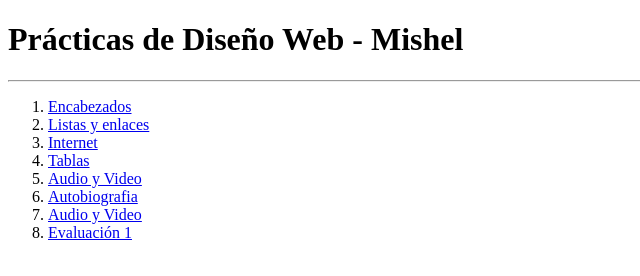
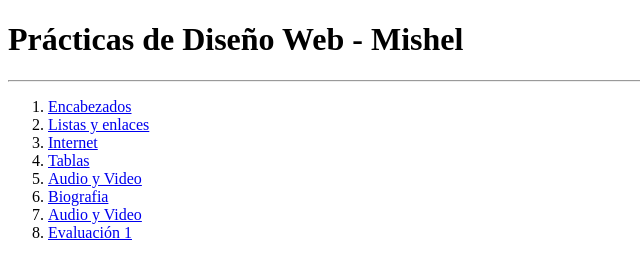
Before and after one commit to Mishedelcid2584/practicas-misheldelcid2, a plain HTML site: page index.html in a window 1280 px wide. Shown: the full height of the page, 0-640 px from the left. Drawn offline with Linux system fonts and the light colour scheme.

Commit message:
Update index.html

```diff
--- a/index.html
+++ b/index.html
@@ -16,7 +16,7 @@
     <li><a href="u1/internet.html">Internet</a></li>
     <li><a href="u1/tablas.html">Tablas</a></li>
     <li><a href="u1/audioyvideo.html">Audio y Video</a></li>
-    <li><a href="u1/autobiografia.html">Autobiografia</a></li>
+    <li><a href="u1/biografia.html">Biografia</a></li>
     <li><a href="u1/formularios.html">Audio y Video</a></li>
     <li><a href="u1/evaluacionu1.html">Evaluación 1</a></li>
 
```
